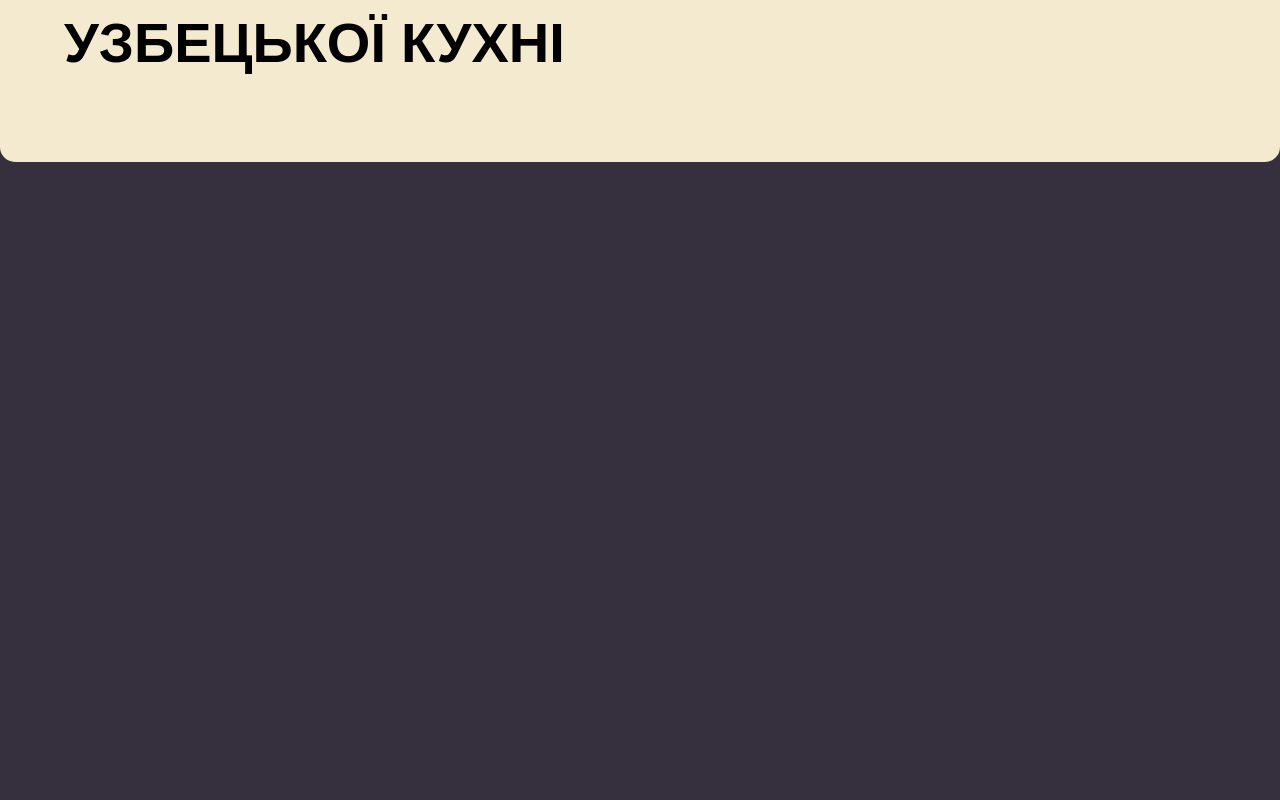
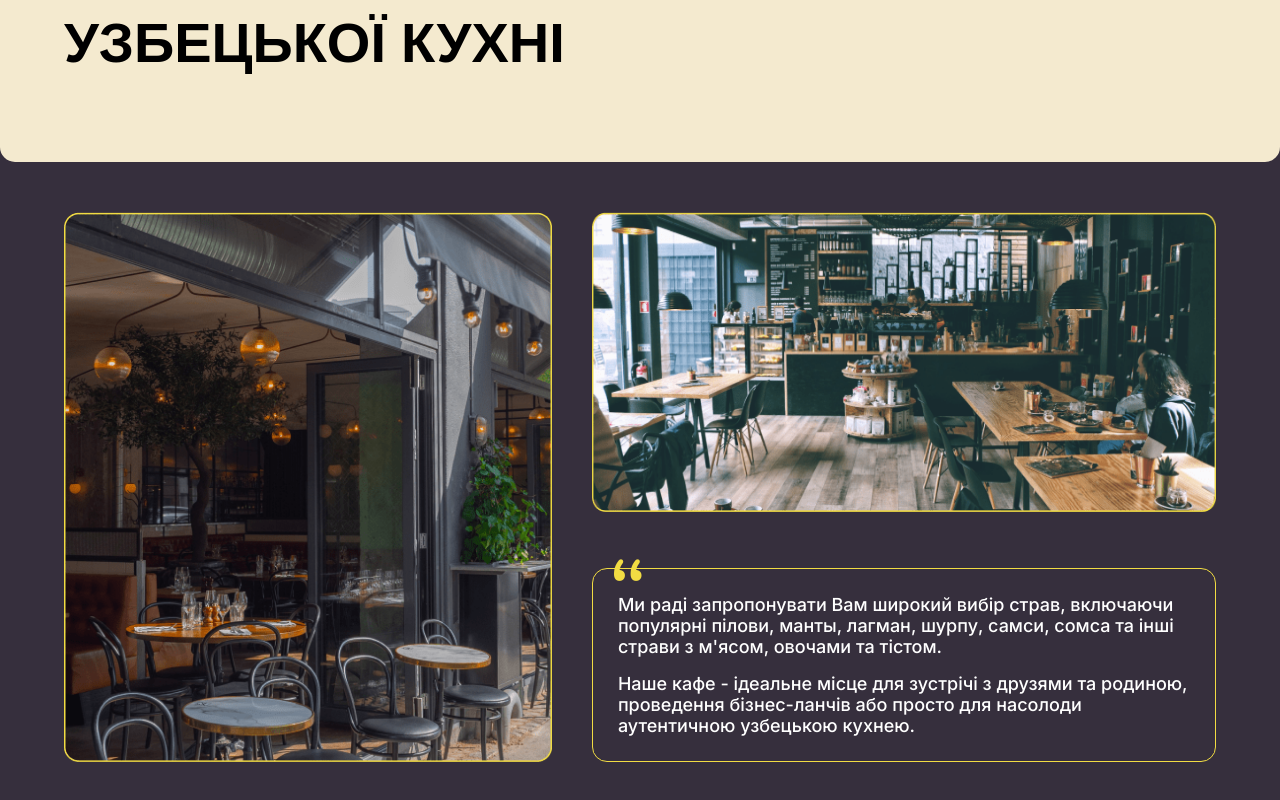
Before and after one commit to Viktor-KL/Uzbechka.ua, a Next.js app: page / in a window 1280 px wide. Shown: the part 1039-1839 px from the top of the page. Before the commit the page ends 1201 px from the top, so only its background shows below. Built offline with nearby package versions, Linux system fonts and the light colour scheme.

Commit message:
Create Menu component

```diff
--- a/src/components/screens/About/About.module.scss
+++ b/src/components/screens/About/About.module.scss
@@ -5,6 +5,10 @@
   padding: 80px 0;
   border-bottom-right-radius: $border-radius;
   border-bottom-left-radius: $border-radius;
+
+  @include phablet {
+    padding: 40px 0;
+  }
 }
 
 .description {
--- /dev/null
+++ b/src/components/screens/Menu/Menu.module.scss
@@ -0,0 +1,76 @@
+@import '/src/styles/resources/';
+
+.section {
+    padding: 50px 0;
+}
+
+.wrapper {
+    display: flex;
+    justify-content: space-between;
+    gap: 40px;
+
+    @include laptop{
+        gap: 20px;
+    }
+
+    @include tablet-large {
+        flex-direction: column;
+        width: 100%;
+        align-items: center;
+    }
+}
+
+.rightPart {
+    display: flex;
+    flex-direction: column;
+    justify-content: space-between;
+
+    @include tablet-large {
+        gap: 1rem;
+    }
+}
+
+.infoWrapper {
+    padding: 25px;
+    display: flex;
+    flex-direction: column;
+    gap: 1rem;
+    @include block-border;
+    @include quote;
+
+    p {
+        @include description;
+    }
+}
+
+.interiorImage {
+    width: 100%;
+
+    @include laptop {
+        max-width: 100%;
+        object-fit: cover;
+        border-radius: $border-radius;
+        @include block-border;
+    }
+
+    @include phone {
+        height: 120px;
+    }
+}
+
+.yardImage {
+    @include laptop {
+        height: 600px;
+    }
+
+    @include tablet-large {
+        height: 400px;
+        width: 100%;
+        object-fit: cover;
+        @include block-border;
+    }
+
+    @include phone {
+        height: 240px;
+    }
+}
--- /dev/null
+++ b/src/components/screens/Menu/Menu.tsx
@@ -0,0 +1,39 @@
+import { FC } from "react";
+import Image from "next/image";
+
+import menuData from "data/menuData.json";
+import styles from "./Menu.module.scss";
+
+const Menu: FC = () => {
+  return (
+    <section className={styles.section}>
+      <div className="container">
+        <div className={styles.wrapper}>
+            <Image
+              src="/img/menu/img-1.png"
+              width={500}
+              height={550}
+              alt="yard"
+              className={styles.yardImage}
+            />
+
+          <div className={styles.rightPart}>
+            <Image
+              src="/img/menu/img-2.png"
+              width={700}
+              height={300}
+              alt="interior"
+              className={styles.interiorImage}
+            />
+            <div className={styles.infoWrapper}>
+              <p>{menuData.description}</p>
+              <p>{menuData.descriptionMenu}</p>
+            </div>
+          </div>
+        </div>
+      </div>
+    </section>
+  );
+};
+
+export default Menu;
--- /dev/null
+++ b/src/data/menuData.json
@@ -0,0 +1,4 @@
+{
+    "description": "Ми раді запропонувати Вам широкий вибір страв, включаючи популярні пілови, манты, лагман, шурпу, самси, сомса та інші страви з м'ясом, овочами та тістом.",
+    "descriptionMenu": "Наше кафе - ідеальне місце для зустрічі з друзями та родиною, проведення бізнес-ланчів або просто для насолоди аутентичною узбецькою кухнею."
+}
--- a/src/pages/index.tsx
+++ b/src/pages/index.tsx
@@ -2,6 +2,7 @@ import Head from 'next/head'
 import type { NextPage } from 'next'
 import Offer from 'components/screens/Offer/Offer';
 import About from 'components/screens/About/About';
+import Menu from 'components/screens/Menu/Menu';
 
 const Home: NextPage = () => {
   return (
@@ -11,6 +12,7 @@ const Home: NextPage = () => {
       </Head>
       <Offer />
       <About />
+      <Menu />
     </div>
   )
 }
```
Also changed, not shown: component-template.txt, public/img/menu/img-1.png (added), public/img/menu/img-2.png (added).
